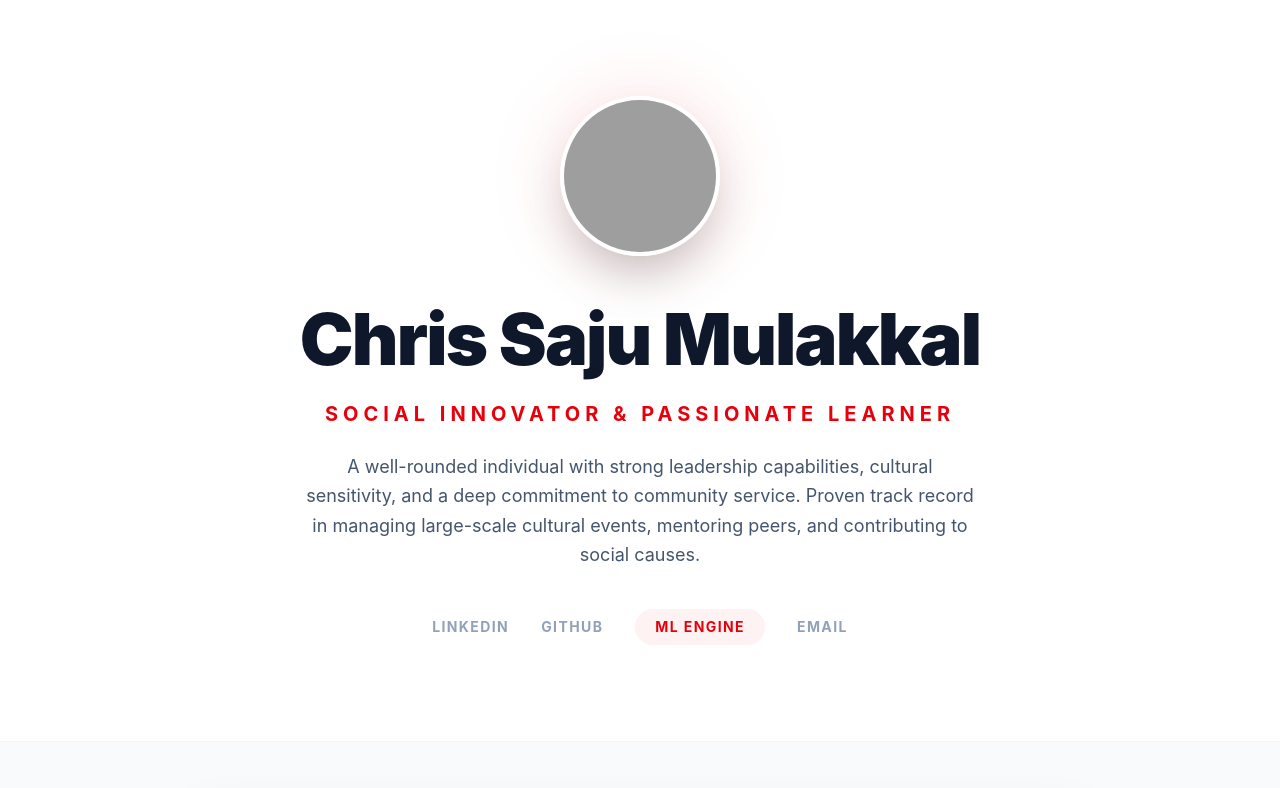
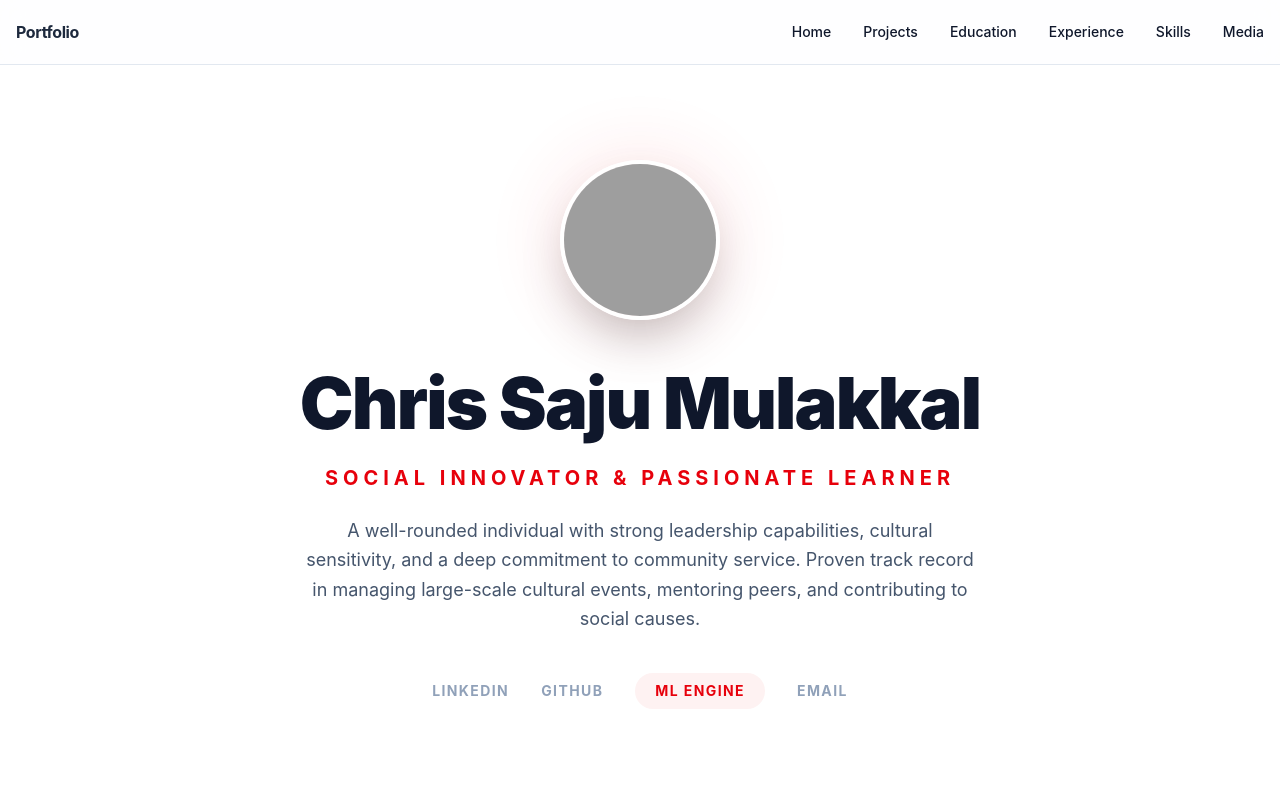
Before and after one commit to sajumulakkal/chrissajum, a React (Vite) app: page / in a window 1280 px wide. Shown: the top 788 px of the page. Built offline with nearby package versions, Linux system fonts and the light colour scheme; grey boxes are pictures that could not be loaded.

Commit message:
Implement navigation menu and mobile dropdown
Added navigation menu functionality and mobile dropdown for links.

```diff
--- a/src/App.jsx
+++ b/src/App.jsx
@@ -1,35 +1,106 @@
+import { useState } from 'react';
 import Hero from './components/Hero';
 import Project from './components/Project';
-import Education from './components/Education'; // New Graduation Component
+import Education from './components/Education';
 import Results from './components/Results';
 import Experience from './components/Experience';
 import Competencies from './components/Competencies';
+import Media from './components/Media';
 import './index.css';
 
 function App() {
+  const [isMenuOpen, setIsMenuOpen] = useState(false);
+
+  const navLinks = [
+    { name: 'Home', href: '#home' },
+    { name: 'Projects', href: '#projects' },
+    { name: 'Education', href: '#education' },
+    { name: 'Experience', href: '#experience' },
+    { name: 'Skills', href: '#skills' },
+    { name: 'Media', href: '#media' },
+  ];
+
+  const toggleMenu = () => setIsMenuOpen(!isMenuOpen);
+
   return (
-    <div className="min-h-screen bg-slate-50 font-sans text-slate-900 selection:bg-red-100 selection:text-red-900">
-      {/* 1. Header & Socials */}
-      <Hero />
+    <div className="min-h-screen bg-slate-50 font-sans text-slate-900 selection:bg-red-100 selection:text-red-900 scroll-smooth">
+      {/* Navigation Menu */}
+      <nav className="fixed top-0 w-full bg-white/80 backdrop-blur-md z-[100] border-b border-slate-200">
+        <div className="container mx-auto px-4 h-16 flex justify-between items-center">
+          <span className="font-bold tracking-tight text-slate-800">Portfolio</span>
+
+          {/* Desktop Links */}
+          <div className="hidden md:flex gap-8">
+            {navLinks.map((link) => (
+              <a key={link.name} href={link.href} className="text-sm font-medium hover:text-red-600 transition-colors">
+                {link.name}
+              </a>
+            ))}
+          </div>
+
+          {/* Mobile Menu Toggle */}
+          <button
+            className="md:hidden p-2"
+            onClick={toggleMenu}
+            aria-label="Toggle Menu"
+          >
+            <svg className="w-6 h-6" fill="none" stroke="currentColor" viewBox="0 0 24 24">
+              {isMenuOpen ? (
+                <path strokeLinecap="round" strokeLinejoin="round" strokeWidth="2" d="M6 18L18 6M6 6l12 12" />
+              ) : (
+                <path strokeLinecap="round" strokeLinejoin="round" strokeWidth="2" d="M4 6h16M4 12h16m-7 6h7" />
+              )}
+            </svg>
+          </button>
+        </div>
+
+        {/* Mobile Dropdown Overlay */}
+        {isMenuOpen && (
+          <div className="md:hidden bg-white border-b border-slate-200 animate-in slide-in-from-top duration-200">
+            <div className="flex flex-col p-4 gap-4">
+              {navLinks.map((link) => (
+                <a
+                  key={link.name}
+                  href={link.href}
+                  onClick={() => setIsMenuOpen(false)}
+                  className="text-lg font-semibold text-slate-700 hover:text-red-600 px-2 py-1"
+                >
+                  {link.name}
+                </a>
+              ))}
+            </div>
+          </div>
+        )}
+      </nav>
+
+      {/* Sections */}
+      <div id="home" className="pt-16">
+        <Hero />
+      </div>
 
       <main className="container mx-auto px-4 pb-20">
-        {/* 2. Featured Machine Learning Project */}
-        <Project />
+        <section id="projects" className="scroll-mt-20">
+          <Project />
+        </section>
 
-        {/* 3. IP & A-Level Graduation Details */}
-        <Education />
+        <section id="education" className="scroll-mt-20">
+          <Education />
+          <Results />
+        </section>
 
-        {/* 4. Academic Subjects (No Grades) */}
-        <Results />
+        <section id="experience" className="scroll-mt-20">
+          <Experience />
+        </section>
 
-        {/* 5. Leadership, ICS, and Cricket */}
-        <Experience />
+        <section id="skills" className="scroll-mt-20">
+          <Competencies />
+        </section>
 
-        {/* 6. Core Competencies with Tooltips */}
-        <Competencies />
+        <section id="media" className="scroll-mt-20">
+          <Media />
+        </section>
       </main>
 
-      {/* 7. Footer */}
       <footer className="py-12 border-t border-slate-200 bg-white text-center">
         <p className="text-slate-400 text-sm italic">
           Built with React & Tailwind CSS v4 | 2026
```
